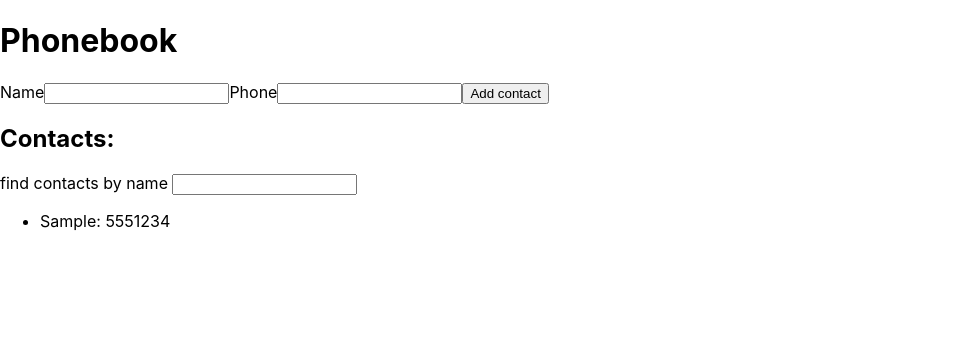
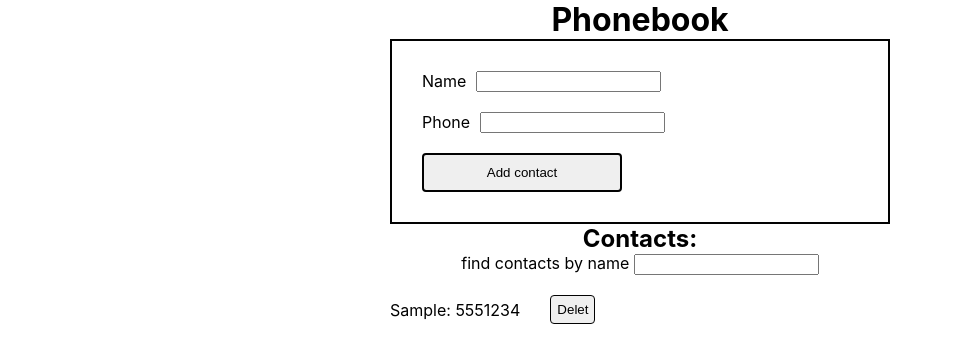
Before and after one commit to TnRuslan/goit-react-hw-02-phonebook, a React (Create React App) app: page / in a window 1280 px wide. Both pictures are taken after typing "Sample", "5551234" into the empty fields and a click on the button "Add contact". Shown: the top 362 px of the page, without its empty margins (0-953 px from the left). Built offline with nearby package versions, Linux system fonts and the light colour scheme.

Commit message:
add styles

```diff
--- a/src/components/App.jsx
+++ b/src/components/App.jsx
@@ -4,6 +4,7 @@ import { Form } from './Form/Form';
 
 import { ContactsList } from './ContactsList/ContactsList'
 import { Filter } from './Filter/Filter';
+import css from './App.module.css'
 
 export class App extends Component {
   state = {
@@ -26,10 +27,14 @@ export class App extends Component {
 
       return { contacts: [date, ...prevState.contacts]}
     })
+  }
 
 
+  deletContact = (id) => {
+    this.setState(prevState => ({
+      contacts: prevState.contacts.filter(contact => contact.id !== id)
+    }))
   }
-
 
 
   filterChange = (e) => {
@@ -42,7 +47,7 @@ export class App extends Component {
       contact.name.toLowerCase().includes(normalizeFilter))
 
     return (
-        <div>
+        <div className={css.container}>
           <h1>Phonebook</h1>
 
           <Form onSubmit={this.formSubmitHandler} />
@@ -52,7 +57,7 @@ export class App extends Component {
             value={this.state.filter}
             onChange={this.filterChange} />
 
-          <ContactsList contacts={filteredContacts} />
+        <ContactsList contacts={filteredContacts} onDeletContact={this.deletContact} />
 
         </div>
     );
--- /dev/null
+++ b/src/components/App.module.css
@@ -0,0 +1,7 @@
+.container {
+ width: 500px;
+ margin-right: auto;
+ margin-left: auto;
+
+ text-align: center;
+}
--- a/src/components/ContactsList/Contact.jsx
+++ b/src/components/ContactsList/Contact.jsx
@@ -1,5 +1,10 @@
-export const Contact = ({name, number}) => {
+import css from './ContactsList.module.css'
+
+export const Contact = ({ name, number, id, onDeletContact }) => {
     return (
-        <li><p>{name}: {number}</p></li>
+        <li className={css.contact__item}>
+            <p>{name}: {number}</p>
+            <button className={css.contact__btn} type="button" onClick={() => onDeletContact(id)}>Delet</button>
+        </li>
     )
 }
--- a/src/components/ContactsList/ContactsList.jsx
+++ b/src/components/ContactsList/ContactsList.jsx
@@ -1,13 +1,16 @@
-import {Contact} from './Contact'
+import { Contact } from './Contact'
+import css from './ContactsList.module.css'
 
-export const ContactsList = ({ contacts }) => {
+export const ContactsList = ({ contacts, onDeletContact}) => {
     return (
-            <ul>
+            <ul className={css.contacts__list}>
                 {contacts.map(contact => {
                     return (<Contact
-                                name={contact.name}
-                                number={contact.number}
-                                key={contact.id} />)
+                        name={contact.name}
+                        number={contact.number}
+                        key={contact.id}
+                        id={contact.id}
+                        onDeletContact={onDeletContact} />)
                 })}
             </ul>
     )
--- /dev/null
+++ b/src/components/ContactsList/ContactsList.module.css
@@ -0,0 +1,19 @@
+.contacts__list {
+    margin-top: 20px;
+    display: flex;
+    flex-direction: column;
+    gap: 10px;
+}
+
+.contact__item {
+    display: flex;
+    align-items: center;
+    gap: 30px;
+}
+
+.contact__btn {
+    padding: 6px;
+    border: 1px solid #020202;
+    border-radius: 4px;
+
+}
--- a/src/components/Form/Form.jsx
+++ b/src/components/Form/Form.jsx
@@ -1,5 +1,6 @@
 import React, { Component } from 'react';
 import { nanoid } from 'nanoid';
+import css from './Form.module.css'
 
 
 export class Form extends Component {
@@ -30,8 +31,8 @@ export class Form extends Component {
 
     render() {
         return (
-            <form onSubmit={this.handleSubmit}>
-                <label htmlFor='name'>
+            <form onSubmit={this.handleSubmit} className={css.form}>
+                <label htmlFor='name' className={css.label}>
                     Name
                     <input
                         id='name'
@@ -43,7 +44,7 @@ export class Form extends Component {
                         value={this.state.name}
                         onChange={this.inputChange} />
                 </label>
-                <label htmlFor='tel'>
+                <label htmlFor='tel' className={css.label}>
                     Phone
                     <input
                         id='tel'
@@ -55,7 +56,7 @@ export class Form extends Component {
                         value={this.state.number}
                         onChange={this.inputChange}/>
                 </label>
-                <button type='submit'>Add contact</button>
+                <button className={css.form__btn} type='submit'>Add contact</button>
             </form>
     )
     }
--- /dev/null
+++ b/src/components/Form/Form.module.css
@@ -0,0 +1,26 @@
+.form {
+    display: flex;
+    flex-direction: column;
+    gap: 20px;
+
+    padding: 30px;
+    border: 2px solid #020202;
+}
+
+.label {
+    display: flex;
+    gap: 10px;
+
+}
+
+.form__btn {
+    width: 200px;
+    padding: 10px;
+
+    border: 2px solid #020202;
+    border-radius: 4px;
+}
+
+.form__input {
+    margin-left: 20px;
+}
--- a/src/index.css
+++ b/src/index.css
@@ -13,3 +13,50 @@ code {
   font-family: source-code-pro, Menlo, Monaco, Consolas, 'Courier New',
     monospace;
 }
+
+h1,
+h2,
+h3,
+p,
+ul,
+figure,
+blockquote {
+  margin: 0;
+  padding: 0;
+}
+
+a {
+  text-decoration: none;
+  color: inherit;
+}
+
+ul {
+  list-style: none;
+  margin: 0;
+  padding: 0;
+}
+
+img {
+  display: block;
+
+  max-width: 100%;
+  height: auto;
+}
+
+input {
+  outline: none;
+}
+
+button {
+  cursor: pointer;
+
+  padding: 0;
+
+  color: inherit;
+  border: none;
+}
+
+svg {
+  display: block;
+  fill: currentColor;
+}
```
